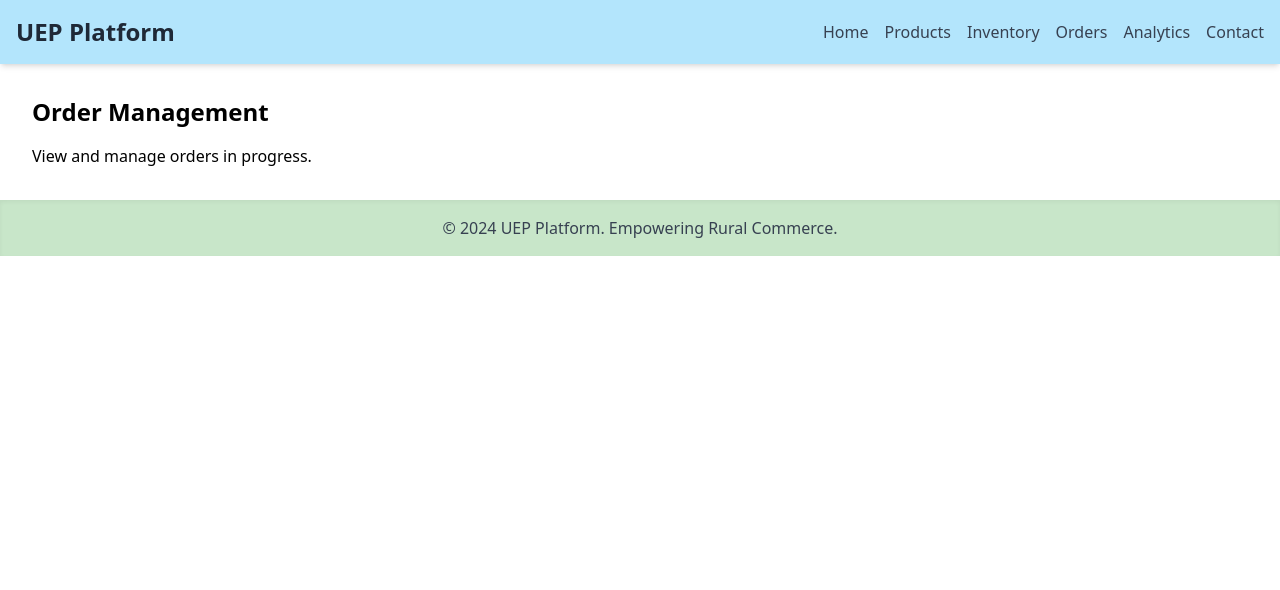
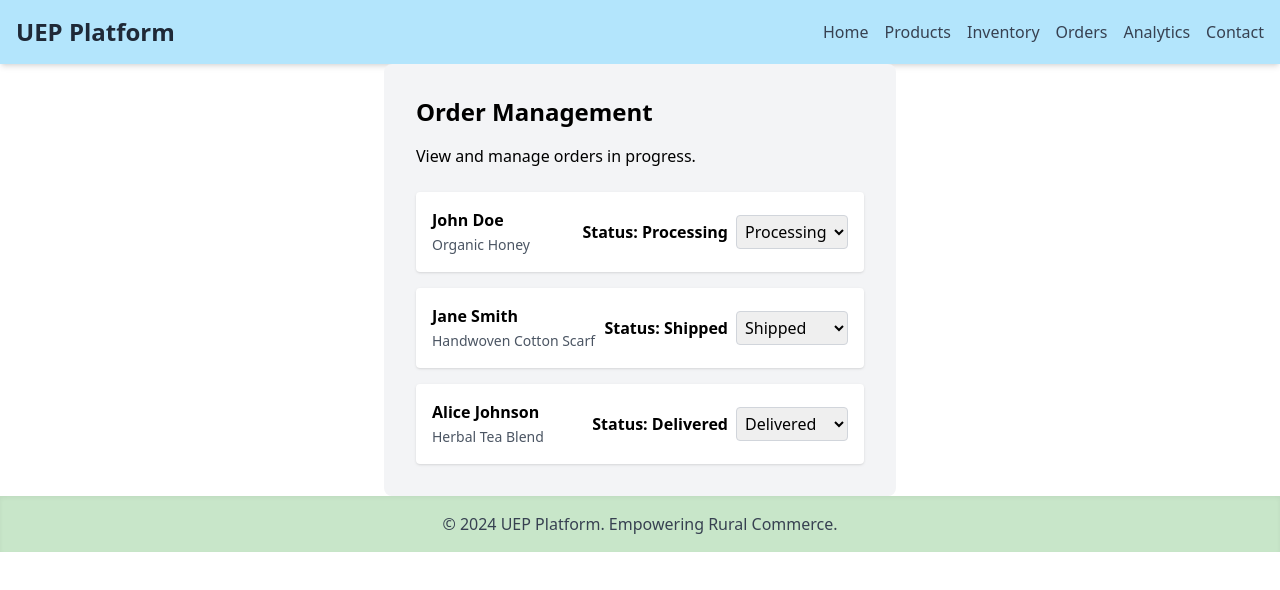
Before and after one commit to badu01/rural_commerce, a React (Create React App) app: page /orders in a window 1280 px wide. Shown: the top 590 px of the page. Built offline with nearby package versions, Linux system fonts and the light colour scheme.

Commit message:
Update OrderManagement.jsx

```diff
--- a/src/pages/OrderManagement.jsx
+++ b/src/pages/OrderManagement.jsx
@@ -1,10 +1,54 @@
+import React, { useState } from 'react';
+
 function OrderManagement() {
-    return (
-      <div className="p-8">
-        <h2 className="text-2xl font-bold mb-4">Order Management</h2>
-        <p>View and manage orders in progress.</p>
-      </div>
+  const [orders, setOrders] = useState([
+    { id: 1, customerName: 'John Doe', product: 'Organic Honey', status: 'Processing' },
+    { id: 2, customerName: 'Jane Smith', product: 'Handwoven Cotton Scarf', status: 'Shipped' },
+    { id: 3, customerName: 'Alice Johnson', product: 'Herbal Tea Blend', status: 'Delivered' }
+  ]);
+
+  // Handle status update for an order
+  const handleStatusChange = (id, newStatus) => {
+    setOrders(
+      orders.map(order =>
+        order.id === id ? { ...order, status: newStatus } : order
+      )
     );
-  }
+  };
 
-  export default OrderManagement;
+  return (
+    <div className="p-8 bg-gray-100 rounded-lg max-w-lg mx-auto">
+      <h2 className="text-2xl font-bold mb-4">Order Management</h2>
+      <p className="mb-6">View and manage orders in progress.</p>
+
+      {/* Order List */}
+      <ul className="space-y-4">
+        {orders.map(order => (
+          <li key={order.id} className="p-4 bg-white rounded shadow">
+            <div className="flex justify-between items-center">
+              <div>
+                <span className="font-semibold">{order.customerName}</span>
+                <br />
+                <span className="text-sm text-gray-600">{order.product}</span>
+              </div>
+              <div className="flex items-center">
+                <span className="mr-2 font-semibold">Status: {order.status}</span>
+                <select
+                  value={order.status}
+                  onChange={(e) => handleStatusChange(order.id, e.target.value)}
+                  className="p-1 border border-gray-300 rounded"
+                >
+                  <option value="Processing">Processing</option>
+                  <option value="Shipped">Shipped</option>
+                  <option value="Delivered">Delivered</option>
+                </select>
+              </div>
+            </div>
+          </li>
+        ))}
+      </ul>
+    </div>
+  );
+}
+
+export default OrderManagement;
```
